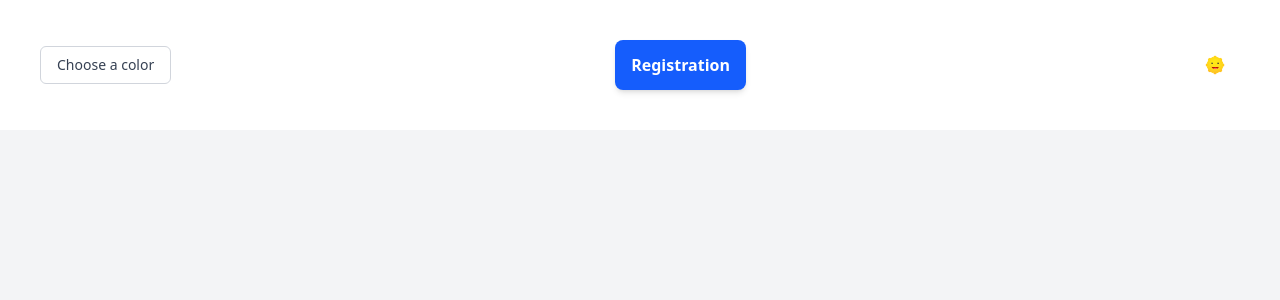
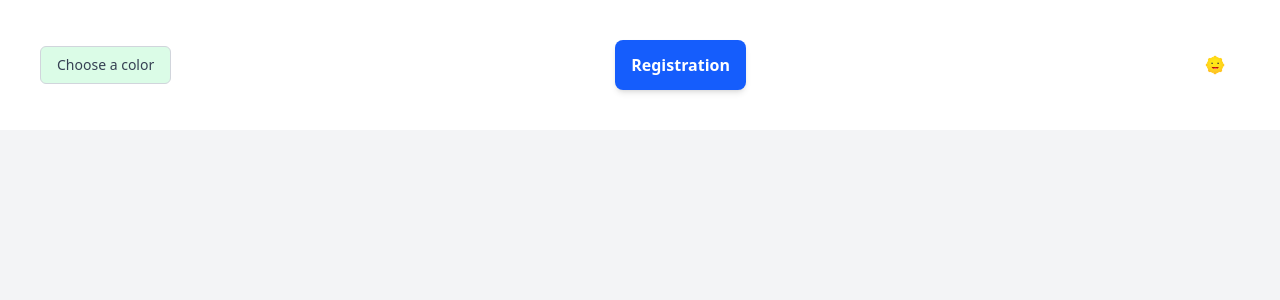
Before and after one commit to MosilevichS/SadBatyaProject, a Next.js app: page / in a window 1280 px wide. Shown: the top 300 px of the page. Built offline with nearby package versions, Linux system fonts and the light colour scheme.

Commit message:
refactor:  button chose color got style assigned to day time

```diff
--- a/src/widgets/HeaderColorPicker/ui/HeaderColorPicker.tsx
+++ b/src/widgets/HeaderColorPicker/ui/HeaderColorPicker.tsx
@@ -3,17 +3,23 @@ import { setHeaderColor } from '@/shared/store/headerColorSlice'
 import React, { useState } from 'react'
 import { useDispatch } from 'react-redux'
 import { colors } from '../model/colors'
+import { useTheme } from '@/shared/context/theme-context'
 
 export const HeaderColorPicker = () => {
   const dispatch = useDispatch()
   const [isOpen, setIsOpen] = useState(false)
+  const { theme } = useTheme()
 
   return (
     <div className="flex items-center justify-center transition-all duration-300">
       <div className="relative inline-block text-left">
         <button
           onClick={() => setIsOpen(!isOpen)}
-          className="inline-flex justify-center w-full rounded-md border border-gray-300 px-4 py-2 bg-white text-sm font-medium text-gray-700 hover:bg-gray-50"
+          className={
+            theme === 'dark'
+              ? 'inline-flex justify-center w-full rounded-md border border-gray-300 px-4 py-2 bg-gray-100 text-sm font-medium text-gray-700 hover:bg-gray-300'
+              : 'inline-flex justify-center w-full rounded-md border border-gray-300 px-4 py-2 bg-green-100 text-sm font-medium text-gray-700 hover:bg-green-300'
+          }
         >
           Choose a color
         </button>
```
